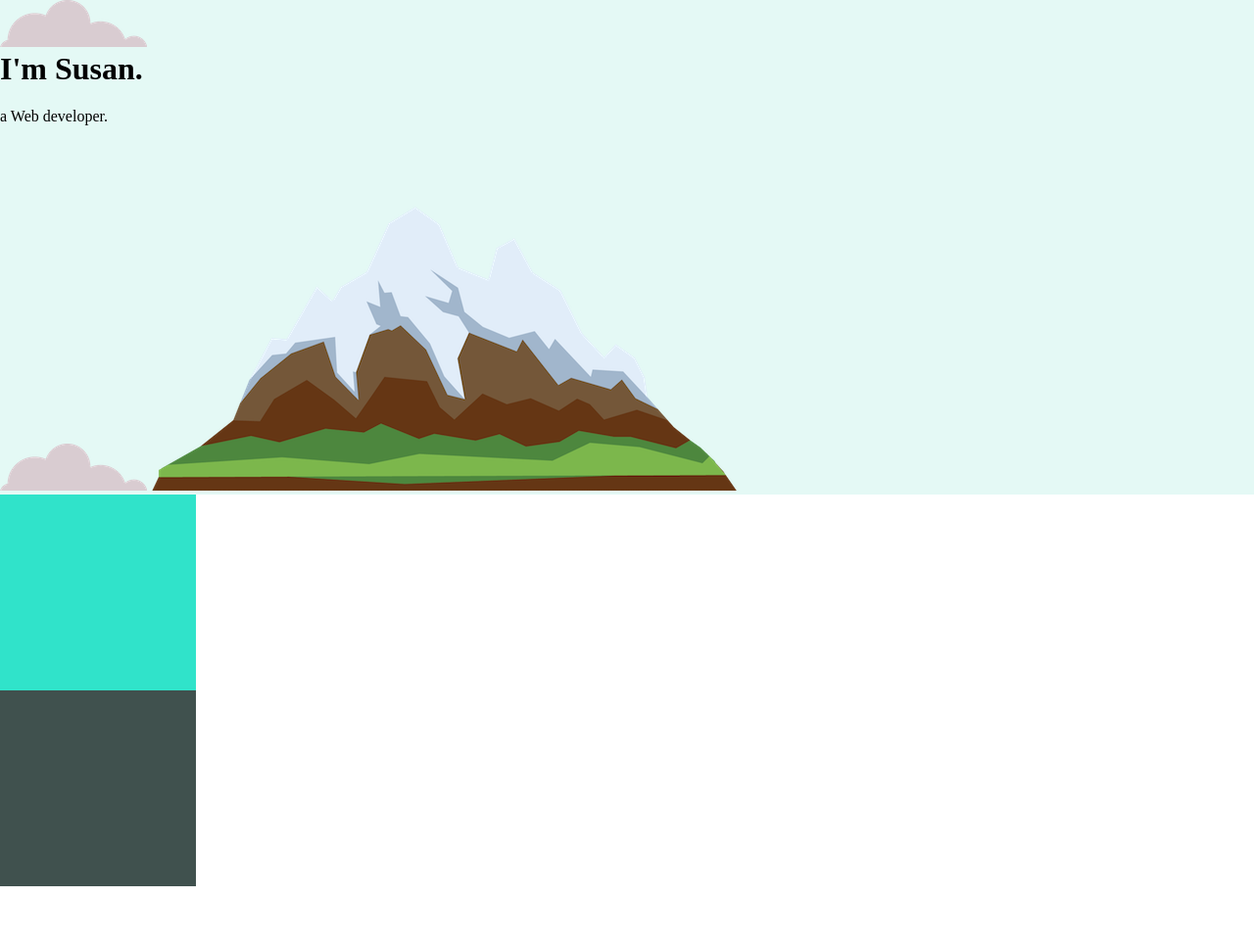
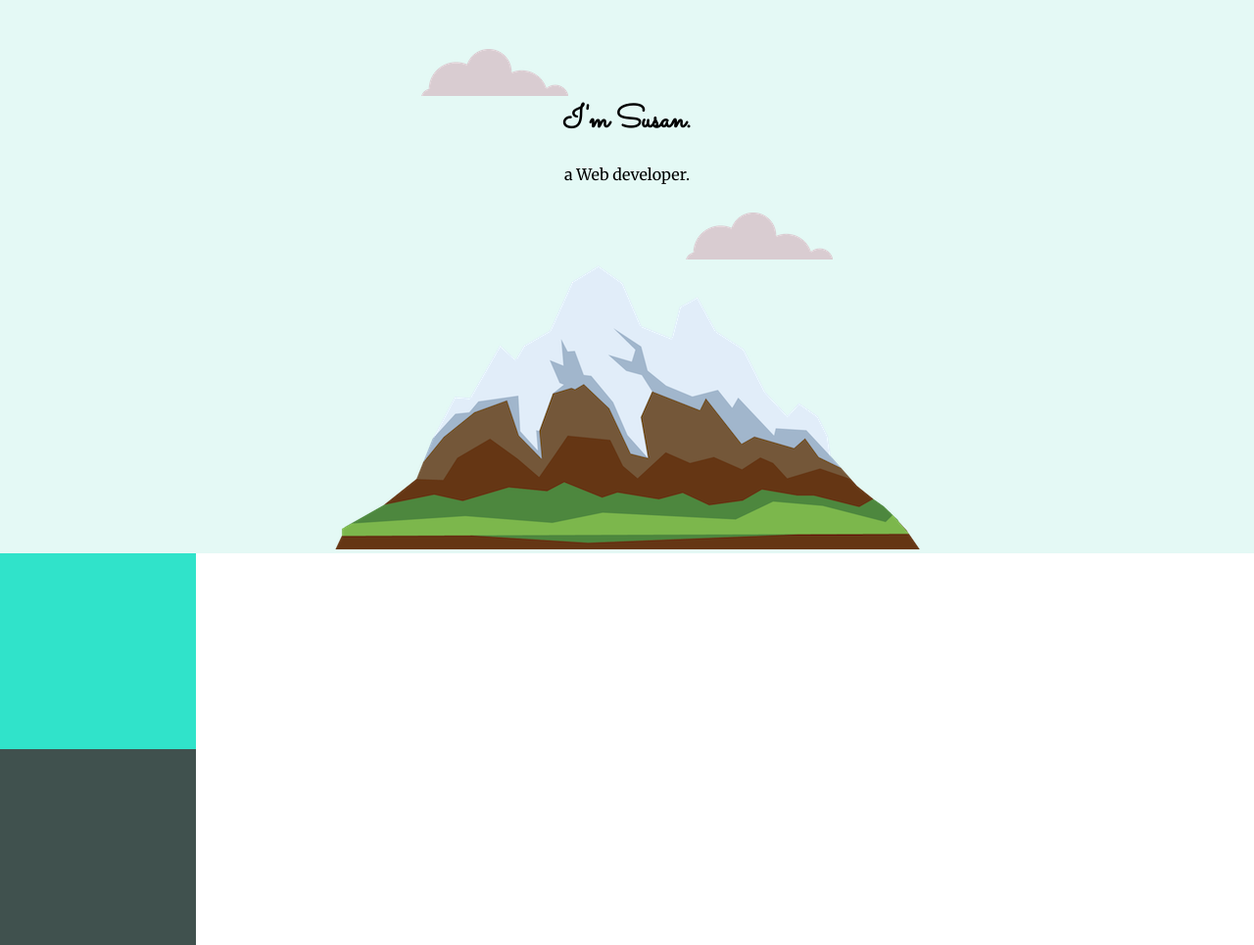
Before and after one commit to cnobi/cnobi.github.io, a plain HTML site: page index.html in a window 1280 px wide. Shown: the whole page at 98% size. Before the commit the page ends 905 px from the top, so only its background shows below. Drawn offline with Linux system fonts and the light colour scheme.

Commit message:
Added Google fonts and designing the hero part

```diff
--- a/css/styles.css
+++ b/css/styles.css
@@ -2,16 +2,30 @@
 
 body {
     margin: 0;
+    text-align: center;
+    font-family: 'Merriweather', serif;
 }
 
 h1 {
     margin-top: 0;
+    font-family: 'Sacramento', cursive;
+
+}
+
+h2 {
+    font-family: 'Montserrat', sans-serif;
+}
+
+h3 {
+    font-family: 'Montserrat', sans-serif;
 }
 
 
 
 .top-container {
     background-color: #E4F9F5;
+    position: relative;
+    padding-top: 100px;
 }
 
 .middle-container {
@@ -25,3 +39,19 @@ h1 {
     height: 200px;
     width: 200px;
 }
+
+.top-cloud {
+    position: absolute;
+    right: 700px;
+    top: 50px;
+
+
+
+}
+
+.bottom-cloud {
+    position: absolute;
+    left: 700px;
+    bottom: 300px;
+
+}
--- a/index.html
+++ b/index.html
@@ -7,18 +7,24 @@
   <meta name="viewport" content="width=device-width, initial-scale=1.0">
   <link rel="stylesheet" href="css/styles.css"> <!-- My CSS file here -->
   <link rel="icon" href="favicon.ico">
+  <link rel="preconnect" href="https://fonts.googleapis.com">
+  <link rel="preconnect" href="https://fonts.gstatic.com" crossorigin>
+  <link
+    href="https://fonts.googleapis.com/css2?family=Merriweather&family=Montserrat&family=Sacramento&family=Space+Mono&display=swap"
+    rel="stylesheet">
   <title>Susan Shrestha - Portfolio</title>
 </head>
 
 <body>
   <!--Body Starts-->
   <div class="top-container">
-    <img src="images/cloud.png" alt="cloud-image">
+    <img class="top-cloud" src="images/cloud.png" alt="cloud-image">
     <h1>I'm Susan.</h1>
     <p>a Web developer.</p>
-    <img src="images/cloud.png" alt="cloud-image">
+    <img class="bottom-cloud" src="images/cloud.png" alt="cloud-image">
     <img src="images/mountain.png" alt="mountain-image">
   </div>
+
   <div class="middle-container">
 
   </div>
```
